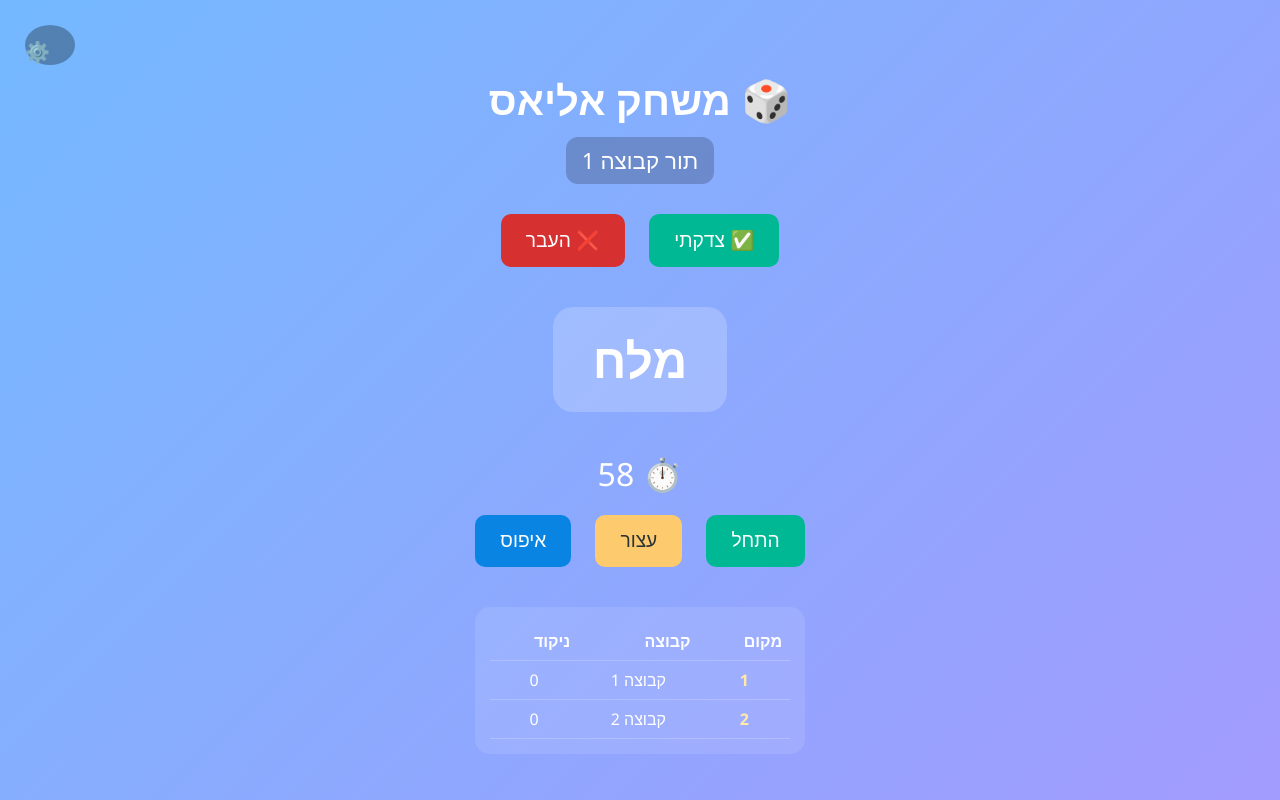
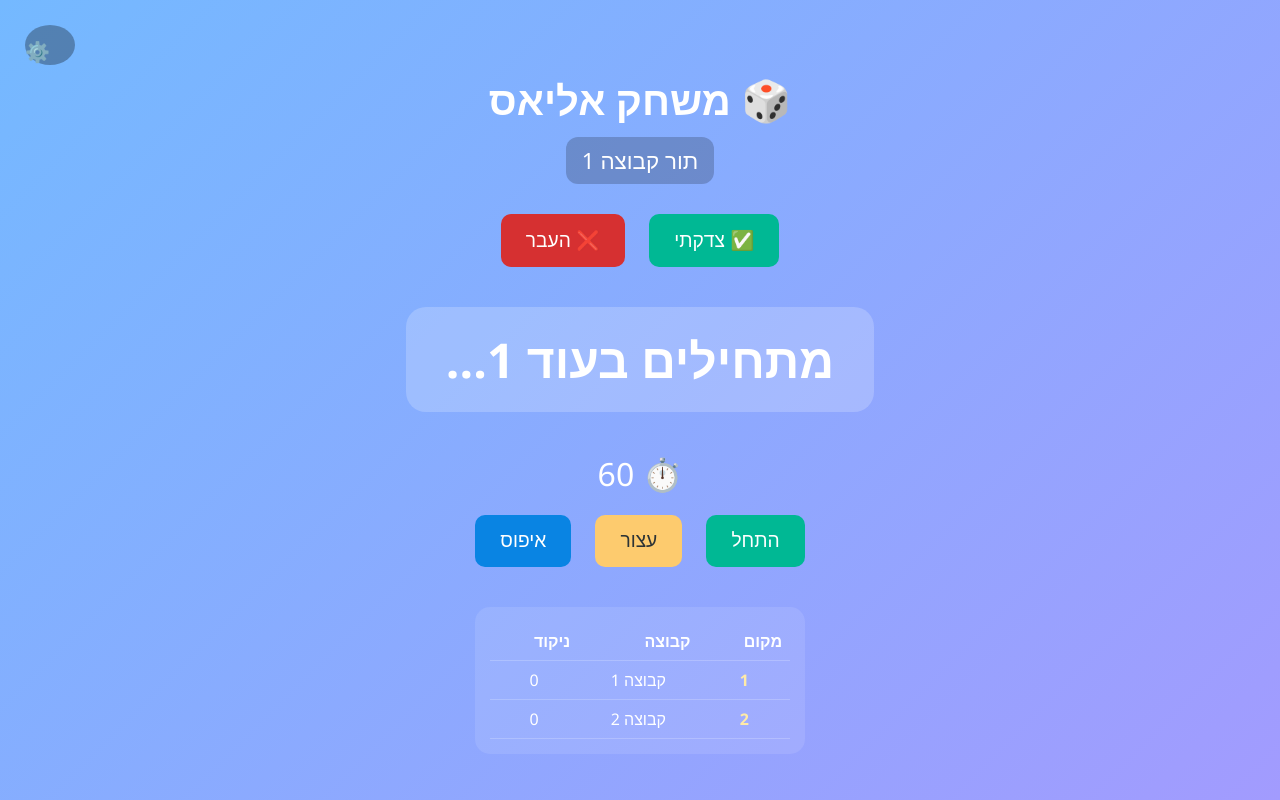
Before and after one commit to Saifan2/Alias, a plain HTML site: page index.html in a window 1280 px wide. Both pictures are taken after a click on the button "התחל". Drawn offline with Linux system fonts and the light colour scheme.

Commit message:
Update index.html

```diff
--- a/index.html
+++ b/index.html
@@ -16,6 +16,7 @@ body {
   height: 100vh;
   margin: 0;
   text-align: center;
+  transition: background 0.3s;
 }
 
 h1 {
@@ -124,6 +125,15 @@ input {
   font-weight: bold;
   color: #ffeaa7;
 }
+
+.flash {
+  animation: flash-bg 0.2s alternate infinite;
+}
+
+@keyframes flash-bg {
+  from { background: linear-gradient(135deg, #74b9ff, #a29bfe); }
+  to { background: linear-gradient(135deg, #ff7675, #d63031); }
+}
 </style>
 </head>
 <body>
@@ -164,77 +174,12 @@ input {
   </table>
 </div>
 
-<audio id="endSound" src="https://cdn.pixabay.com/download/audio/2022/03/15/audio_5ab8f57d87.mp3?filename=times-up-105132.mp3"></audio>
+<audio id="endSound" src="https://cdn.pixabay.com/download/audio/2022/03/15/audio_5ab8f57d87.mp3?filename=times-up-105132.mp3" preload="auto"></audio>
 
 <script>
-const words = [
-  "חתול", "כלב", "מחשב", "טלפון", "חוף", "שמש", "בית", "מכונית",
-  "חלון", "שולחן", "אבטיח", "כדורגל", "מוזיקה", "ספר", "מטוס", "אופניים",
-  "פיצה", "בננה", "עכבר", "ג'ירפה", "פיל", "עוגה", "גלידה", "קפה",
-  "כיסא", "חצאית", "ענן", "דג", "תיק", "שוקולד", "מדרגות", "עציץ",
-  "שלט", "מפתחות", "דלת", "מטריה", "מקרר", "תפוח", "עיפרון", "מורה",
-  "חבר", "חולצה", "בובה", "פרח", "צעצוע", "בלון", "נעל", "מיטה",
-  "שן", "תות", "קקטוס", "מסיבה", "מדורה", "נוצה", "מטרו", "פנס",
-  "רכבת", "שעון", "חול", "מדף", "מזוודה", "מלפפון", "חסה", "גבינה",
-  "רופא", "שוטר", "כביש", "ספה", "אריה", "נמר", "צב", "מדפסת",
-  "עוגיות", "חדר", "מגבת", "טלוויזיה", "ברווז", "תנין", "שלג", "דובי",
-  "כרית", "כובע", "צפרדע", "מכנסיים", "עיתון", "צלחת", "כפית", "מזלג",
-  "מקלחת", "מעלית", "חצר", "בית ספר", "שמשיה", "מוזיאון", "כינור", "גיטרה",
-  "תוף", "מיקרופון", "חולצה", "מכנס", "גרב", "מטריה", "סנדוויץ'", "קורנפלקס",
-  "מלח", "פלפל", "שלט", "מנורה", "מחשב נייד", "דובדבן", "בננה", "ענבים",
-  "תפוז", "שסק", "אבטיח", "מלון", "תות שדה", "מילקשייק", "קולה", "ספרייט",
-  "קפה קר", "נס קפה", "תה", "סוכר", "עוגייה", "סופגניה", "בורקס", "קרואסון",
-  "חלב", "ביצה", "גבינה צהובה", "פיתה", "לחם", "חומוס", "טחינה", "פלאפל",
-  "שווארמה", "פיצה", "המבורגר", "צ'יפס", "חמוץ", "מתוק", "חריף", "חמאה",
-  "סבון", "מברשת", "משחת שיניים", "שיניים", "מראה", "מסרק", "בושם", "דאודורנט",
-  "תיק גב", "ארנק", "טלפון", "אוזניות", "שעון יד", "מפתחות", "כובע מצחייה", "משקפיים",
-  "מכונית מירוץ", "אוטובוס", "טרקטור", "אופנוע", "קורקינט", "אופניים חשמליים", "משאית", "סירה",
-  "יאכטה", "מטוס", "מסוק", "חללית", "אסטרונאוט", "כוכב", "ירח", "שמש",
-  "שוק", "סופרמרקט", "תחנת דלק", "בית חולים", "משטרה", "כביש", "רמזור", "מעבר חצייה",
-  "גן חיות", "פארק", "קניון", "חוף ים", "בריכה", "מגלשה", "נדנדה", "חול",
-  "אוהל", "מדורה", "כיסא ים", "שמשיה", "מטקה", "כדור ים", "משקפת", "שנורקל",
-  "תנין", "נחש", "ציפור", "ינשוף", "דבורה", "נמלה", "גמל", "עז",
-  "כבשה", "פרה", "תרנגול", "תרנגולת", "ברווז", "שועל", "חמור", "זברה",
-  "קוף", "פינגווין", "דולפין", "כריש", "תמנון", "סוס ים", "צדפה", "מדוזה",
-  "אמא", "אבא", "סבתא", "סבא", "אחות", "אח", "חבר", "חברה",
-  "מורה", "תלמיד", "שוטר", "כבאי", "נהג", "שף", "רופא", "גננת",
-  "מאמן", "שחקן", "שוער", "זמר", "שחקן קולנוע", "במאי", "צייר", "מלצר",
-  "נהג מונית", "שען", "ספר", "קצב", "אופה", "מוכר", "גנן", "תופר",
-  "מלך", "מלכה", "נסיך", "נסיכה", "קוסם", "מכשפה", "דרקון", "שדון",
-  "חד קרן", "רובוט", "חייזר", "זומבי", "פיראט", "שוטר ים", "רוח רפאים", "מפלצת",
-  "ליצן", "מופע", "קרקס", "לונה פארק", "גלגל ענק", "מכונית מתנגשת", "כרטיס", "ממתק",
-  "סוכריה", "מרשמלו", "שוקולד", "צמר גפן מתוק", "בייגלה", "קרמבו", "ביסלי", "במבה",
-  "חטיף", "צ'יפס", "פופקורן", "קולה", "ספרייט", "פאנטה", "מיץ תפוזים", "מים מינרלים",
-  "כדורגל", "כדורסל", "טניס", "כדורעף", "שחייה", "ריצה", "אגרוף", "רכיבה",
-  "גלישה", "יוגה", "ריקוד", "כדורגלן", "מאמן", "מדליה", "גביע", "ניצחון",
-  "הפסד", "שופט", "מגרש", "יציע", "אוהדים", "שירה", "מקהלה", "נגינה",
-  "פסנתר", "תופים", "גיטרה", "כינור", "חליל", "מפוחית", "מיקרופון", "אוזניות",
-  "שיר ילדים", "קונצרט", "מסיבה", "חתונה", "יום הולדת", "בלון", "עוגה", "נרות",
-  "ברכה", "מתנה", "פתק", "צעצוע", "קובייה", "דובי", "לגו", "בובה",
-  "כדור", "פאזל", "צעצוע", "מטוס צעצוע", "מכונית צעצוע", "משחק קלפים", "משחק קופסה", "פלייסטיישן",
-  "מחשב נייד", "טאבלט", "אייפון", "גלקסי", "שלט רחוק", "טלוויזיה", "רדיו", "מצלמה",
-  "תמונה", "ציור", "מברשת", "צבעים", "טוש", "עיפרון", "מחברת", "דף",
-  "ספר לימוד", "מילון", "קלמר", "סרגל", "מחק", "חוברת", "מדבקה", "דבק",
-  "מספריים", "לוח", "גיר", "כיתה", "פעמון", "שיעור", "מורה", "תלמיד",
-  "הפסקה", "מבחן", "ציון", "חופש גדול", "טיול שנתי", "טיול", "תרמיל", "נעליים",
-  "שביל", "מפה", "מצפן", "מגדלור", "נחל", "הר", "מערה", "מדבר",
-  "יער", "חורשה", "פרח", "עץ", "עלים", "דשא", "ענף", "שיח",
-  "אבן", "חול", "שלולית", "גשם", "שמש", "עננים", "שלג", "ברק", "רעם",
-  "קשת", "רוח", "סערה", "שיטפון", "אפריקה", "אסיה", "ישראל", "ים המלח",
-  "אילת", "תל אביב", "ירושלים", "חיפה", "צפת", "טבריה", "עכו", "נהריה",
-  "אשדוד", "אשקלון", "באר שבע", "פתח תקווה", "רמלה", "לוד", "נתניה", "הרצליה",
-  "ראשון לציון", "רחובות", "מודיעין", "בית שמש", "גדרה", "ראש העין", "קרית גת", "שדרות",
-  "כרם", "שוק", "קניון", "אצטדיון", "בית מלון", "תחנה מרכזית", "שדה תעופה", "נמל"
-];
-
-
-let timer;
-let timeLeft = 60;
-let correctCount = 0;
-let passCount = 0;
-let running = false;
-let activeTeam = 1;
-let teamScores = [0, 0];
+const words = ["חתול","כלב","מחשב","טלפון","חוף","שמש","בית","מכונית"];
+let timer, timeLeft = 60, correctCount = 0, passCount = 0, running = false, activeTeam = 1;
+let teamScores = JSON.parse(localStorage.getItem("teamScores")) || [0, 0];
 
 const wordDisplay = document.getElementById("word");
 const timerDisplay = document.getElementById("timer");
@@ -247,12 +192,13 @@ function newWord() {
   wordDisplay.textContent = words[randomIndex];
 }
 
+function saveScores() {
+  localStorage.setItem("teamScores", JSON.stringify(teamScores));
+}
+
 function updateTable() {
-  const numTeams = teamScores.length;
-  const sorted = teamScores
-    .map((score, i) => ({ team: i + 1, score }))
+  const sorted = teamScores.map((score, i) => ({ team: i + 1, score }))
     .sort((a, b) => b.score - a.score);
-
   scoreBody.innerHTML = "";
   sorted.forEach((t, i) => {
     const row = document.createElement("tr");
@@ -268,23 +214,45 @@ function nextTeam() {
   turnDisplay.textContent = `תור קבוצה ${activeTeam}`;
 }
 
-document.getElementById("startBtn").onclick = () => {
+function flashScreen() {
+  document.body.classList.add("flash");
+  setTimeout(() => document.body.classList.remove("flash"), 3000);
+}
+
+document.getElementById("startBtn").onclick = async () => {
   if (running) return;
   running = true;
+
+  // ספירה לאחור לפני תחילת המשחק
+  for (let i = 3; i > 0; i--) {
+    wordDisplay.textContent = `מתחילים בעוד ${i}...`;
+    await new Promise(r => setTimeout(r, 1000));
+  }
+
   newWord();
+  const customTime = parseInt(document.getElementById("roundTime").value);
+  timeLeft = isNaN(customTime) ? 60 : customTime;
+  timerDisplay.textContent = "⏱️ " + timeLeft;
+
   timer = setInterval(() => {
     timeLeft--;
     timerDisplay.textContent = "⏱️ " + timeLeft;
+
     if (timeLeft <= 0) {
       clearInterval(timer);
       running = false;
       endSound.play();
+      flashScreen();
+
       const total = Math.max(correctCount - passCount, 0);
       teamScores[activeTeam - 1] += total;
+      saveScores();
+
       wordDisplay.textContent = `⏰ נגמר הזמן! קבוצה ${activeTeam} הרוויחה ${total} נקודות.`;
       correctCount = 0;
       passCount = 0;
       updateTable();
+
       setTimeout(() => {
         nextTeam();
         document.getElementById("resetBtn").click();
@@ -334,14 +302,14 @@ document.getElementById("roundTime").onchange = () => {
 
 document.getElementById("numTeams").onchange = () => {
   const val = parseInt(document.getElementById("numTeams").value);
-  teamScores = Array.from({ length: val }, () => 0);
+  teamScores = Array.from({ length: val }, (_, i) => teamScores[i] || 0);
   activeTeam = 1;
+  saveScores();
   turnDisplay.textContent = `תור קבוצה ${activeTeam}`;
   updateTable();
 };
 
 updateTable();
 </script>
-
 </body>
 </html>
```
